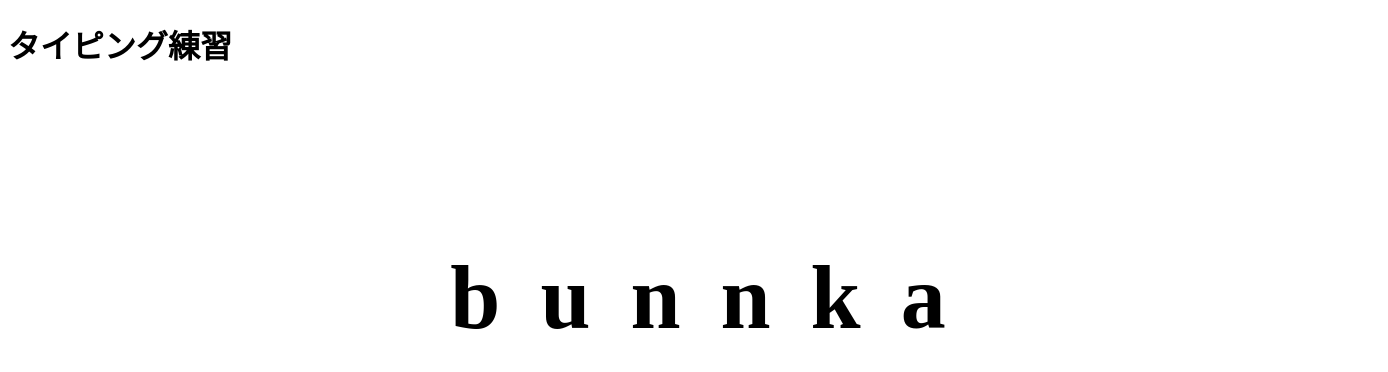
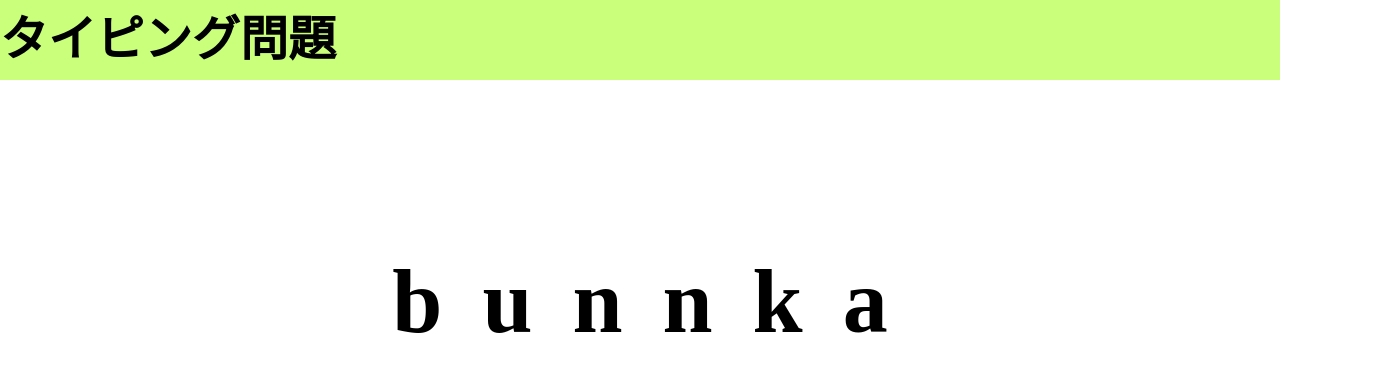
Before and after one commit to ayakakawabe/typing-Webapplication, a Vue app in the folder typing_webAPP/: page /main in a window 1280 px wide. Shown: the top 372 px of the page, 1388 px wide, since content can reach past the window. Built offline with nearby package versions, Linux system fonts and the light colour scheme.

Commit message:
[add]3問のタイピング練習

```diff
--- a/typing_webAPP/index.html
+++ b/typing_webAPP/index.html
@@ -1,9 +1,10 @@
 <!DOCTYPE html>
-<html lang="en">
+<html lang="ja">
   <head>
     <meta charset="UTF-8">
     <link rel="icon" href="/favicon.ico">
     <meta name="viewport" content="width=device-width, initial-scale=1.0">
+    <link href="./src/assets/base.css" rel="stylesheet" type="text/css">
     <title>Vite App</title>
   </head>
   <body>
--- a/typing_webAPP/src/App.vue
+++ b/typing_webAPP/src/App.vue
@@ -1,16 +1,21 @@
-<script setup lang="ts">
-import Top from "@/views/Top.vue";
-</script>
 <template>
   <header>
-    <h1>タイピング練習</h1>
+    <h1>タイピング問題</h1>
   </header>
   <main>
     <RouterView/>
   </main>
 </template>
 <style>
-  main{
+main{
     width: 100%;
+    height: 90vh;
   }
+header{
+  background-color: rgb(202, 255, 124);
+  height: 10vh;
+}
+h1{
+  font-size: 6vh;
+}
 </style>
--- /dev/null
+++ b/typing_webAPP/src/assets/base.css
@@ -0,0 +1,17 @@
+*{
+    box-sizing: border-box;
+    padding: 0;
+    margin: 0;
+}
+body{
+    width: 100%;
+    height: 100vh;
+}
+.nextbtn,.finishbtn{
+    display: block;
+    margin: auto;
+    width: 35vw;
+    height: 100%;
+    font-size: xx-large;
+    margin-top: 25px;
+}
--- a/typing_webAPP/src/views/Main.vue
+++ b/typing_webAPP/src/views/Main.vue
@@ -1,44 +1,86 @@
 <script setup lang="ts">
 import { ref, watch } from 'vue';
-const typingStrList1:string[]=["bunnka","zyouhou","gakubu"];
-const typingStrList2:string[]=["doshisha","daigaku"];
-const userTyping=ref("");
-let typingStr_split:string[];
+const typingQuestionList1:string[]=["bunnka","zyouhou","gakubu"];
+const typingQuestionList2:string[]=["doshisha","daigaku"];
+const userTyping=ref<string>("");
+let typingQuestion_split:string[];
 let isUserTypingCorrect:boolean;
+const printresult=ref<string>("");
+const isShowBtn=ref<boolean>(false);
+const nowQestion=ref<number>(0);
+const btnName=ref<string>("");
 
-typingStr_split=typingStrList1[0].split("");
-const inputKeyboard=(keyObj:KeyboardEvent):void=>{
+const addUserTyping=(keyObj:KeyboardEvent):void=>{
     userTyping.value+=keyObj.key;
-
+};
+typingQuestion_split=typingQuestionList1[nowQestion.value].split("");
+const inputUserTyping=():void=>{
+    document.addEventListener("keypress",addUserTyping);
 }
-document.addEventListener("keypress",inputKeyboard);
-
-watch(userTyping,()=>{
-    if(userTyping.value.length==typingStr_split.length){
-        if(userTyping.value==typingStrList1[0]){
+inputUserTyping();
+watch(userTyping,():void=>{
+    if(userTyping.value.length==typingQuestion_split.length){
+        if(userTyping.value==typingQuestionList1[nowQestion.value]){
             isUserTypingCorrect=true;
+            printresult.value="正解";
         }else{
             isUserTypingCorrect=false;
+            printresult.value="不正解";
         }
         console.log(isUserTypingCorrect);
-        document.removeEventListener("keypress",inputKeyboard);
+        document.removeEventListener("keypress",addUserTyping);
+    }
+})
+watch(printresult,():void=>{
+    if(printresult.value=="正解"||printresult.value=="不正解"){
+        isShowBtn.value=true;
+        if(nowQestion.value<typingQuestionList1.length-1){
+            btnName.value="次へ";
+        }else if(nowQestion.value==typingQuestionList1.length-1){
+            btnName.value="終了";
+        }
     }
 })
 
+const clickbtn=():void=>{
+    nowQestion.value+=1;
+    isShowBtn.value=false;
+    printresult.value="";
+};
 
+watch(nowQestion,():void=>{
+    if(nowQestion.value<typingQuestionList1.length){
+        typingQuestion_split=typingQuestionList1[nowQestion.value].split("");
+        userTyping.value="";
+        inputUserTyping();
+    }
+})
 </script>
 <template>
     <section>
-        <ul class="question">
-            <li v-for="str in typingStr_split" v-bind:id="str">{{ str }}</li>
-        </ul>
-        <ul class="answer">
-            <li v-for="str in userTyping" v-bind:id="'user'+str">{{ str }}</li>
-        </ul>
+        <div id="q_a">
+            <ul class="question">
+                <li v-for="str in typingQuestion_split" v-bind:id="str">{{ str }}</li>
+            </ul>
+            <ul class="answer">
+                <li v-for="str in userTyping" v-bind:id="'user'+str">{{ str }}</li>
+            </ul>
+        </div>
+        <p class="result">{{ printresult }}</p>
+        <div id="next">
+            <button class="nextbtn" v-show="isShowBtn" v-on:click="clickbtn">{{ btnName }}</button>
+        </div>
     </section>
 </template>
 
 <style scoped>
+section{
+    height: 100%;
+}
+#q_a{
+    width: 100%;
+    height: 65vh;
+}
 li{
     list-style: none;
     font-size: 90px;
@@ -48,15 +90,30 @@ li{
 ul{
     display: flex;
     justify-content: center;
-    padding: 50px;
+    padding: 150px 60px 30px 60px;
     width: 100%;
-    position: absolute;
-}
-.question{
-    top: 20vh;
 }
 .answer{
-    top:40vh;
+    padding-top: 0;
     color: blue;
 }
+.result{
+    text-align: center;
+    font-size: 55px;
+    font-weight: bold;
+    color: red;
+    padding-top: 15px;
+}
+#next,#finish{
+    text-align: center;
+    height: 50px;
+}
+.nextbtn{
+    display: block;
+    margin: auto;
+    width: 35vw;
+    height: 100%;
+    font-size: xx-large;
+    margin-top: 25px;
+}
 </style>
--- a/typing_webAPP/src/views/Top.vue
+++ b/typing_webAPP/src/views/Top.vue
@@ -10,3 +10,22 @@ const startClick=():void=>{
     <h2>Top</h2>
     <button v-on:click="startClick">スタート</button>
 </template>
+<style scoped>
+*{
+    text-align: center;
+}
+h2{
+    font-size: 70px;
+    position:relative;
+    top: 30vh;
+}
+button{
+    display: block;
+    margin: auto;
+    position: relative;
+    top: 40vh;
+    width: 35vw;
+    height: 7vh;
+    font-size: xx-large;
+}
+</style>
```
